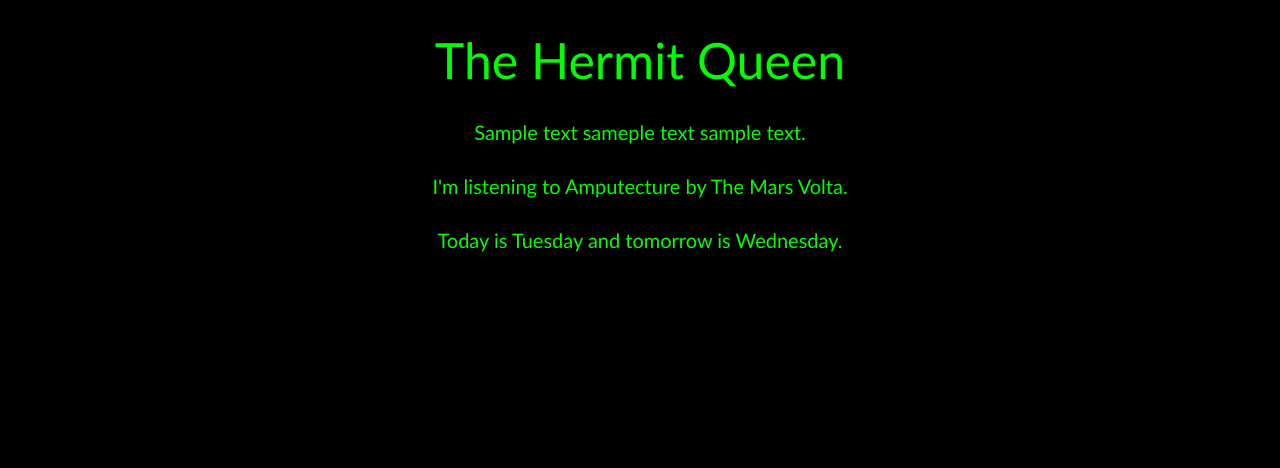
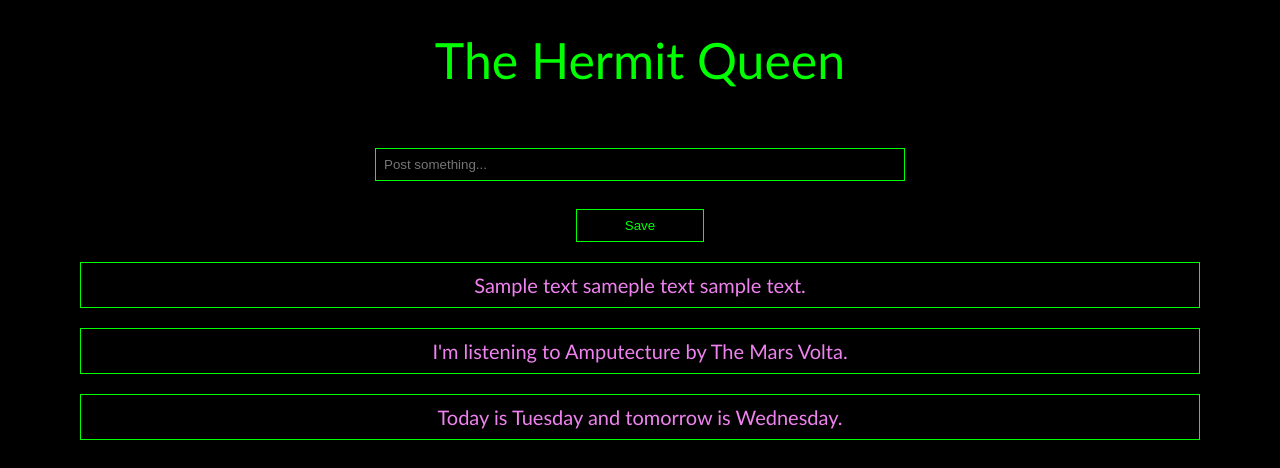
Before and after one commit to DashaDasha88/thehermitqueen, an Angular app: page / in a window 1280 px wide. Shown: the top 468 px of the page. Built offline with nearby package versions, Linux system fonts and the light colour scheme; data requests are answered from the project's data file.

Commit message:
add the add-post component

```diff
--- a/src/app/app.component.html
+++ b/src/app/app.component.html
@@ -1,4 +1,5 @@
 <div class="container">
   <app-header></app-header>
+  <app-add-post></app-add-post>
   <app-posts-parent></app-posts-parent>
 </div>
--- a/src/app/app.module.ts
+++ b/src/app/app.module.ts
@@ -9,6 +9,7 @@ import { AppComponent } from './app.component';
 import { HeaderComponent } from './components/header/header.component';
 import { PostsParentComponent } from './components/posts-parent/posts-parent.component';
 import { PostsComponent } from './components/posts/posts.component';
+import { AddPostComponent } from './components/add-post/add-post.component';
 
 @NgModule({
   declarations: [
@@ -16,6 +17,7 @@ import { PostsComponent } from './components/posts/posts.component';
     HeaderComponent,
     PostsParentComponent,
     PostsComponent,
+    AddPostComponent,
   ],
   imports: [
     BrowserModule,
--- /dev/null
+++ b/src/app/components/add-post/add-post.component.css
@@ -0,0 +1,24 @@
+.add-post {
+  color: lime;
+  font-family: Optima, sans-serif;
+  font-size: 50px;
+  text-align: center;
+  margin-top: 30px;
+}
+
+.input {
+  background-color: black;
+  color: violet;
+  border: 1px solid lime;
+  padding: 8px;
+  width: 40%;
+}
+
+
+.save-post {
+  background-color: black;
+  color: lime;
+  border: 1px solid lime;
+  padding: 8px;
+  width: 10%;
+}
--- /dev/null
+++ b/src/app/components/add-post/add-post.component.html
@@ -0,0 +1,11 @@
+<div class="add-post">
+
+  <form>
+    <div>
+      <input type="text" name="text" id="post" placeholder="Post something..." class="input">
+    </div>
+
+    <input type="submit" value="Save" class="btn btn-block" class="save-post" />
+  </form>
+
+</div>
--- /dev/null
+++ b/src/app/components/add-post/add-post.component.ts
@@ -0,0 +1,15 @@
+import { Component, OnInit } from '@angular/core';
+
+@Component({
+  selector: 'app-add-post',
+  templateUrl: './add-post.component.html',
+  styleUrls: ['./add-post.component.css']
+})
+export class AddPostComponent implements OnInit {
+
+  constructor() { }
+
+  ngOnInit(): void {
+  }
+
+}
--- a/src/app/components/posts/posts.component.css
+++ b/src/app/components/posts/posts.component.css
@@ -1,7 +1,9 @@
 .posts {
-  color: lime;
+  color: violet;
+  border: 1px solid lime;
   font-family: Optima, sans-serif;
   font-size: 20px;
   text-align: center;
-  margin-top: 30px;
+  margin: 20px 80px;
+  padding: 10px;
 }
--- a/src/app/services/posts.service.ts
+++ b/src/app/services/posts.service.ts
@@ -1,7 +1,6 @@
 import { Injectable } from '@angular/core';
 import { HttpClient, HttpHeaders } from '@angular/common/http';
 import { Observable, of } from 'rxjs';
-import { POSTS } from '../mock-posts';
 import { Post } from '../Post';
 
 @Injectable({
```
Also changed, not shown: 1 other file (tests, documents, lock files or other folders).
